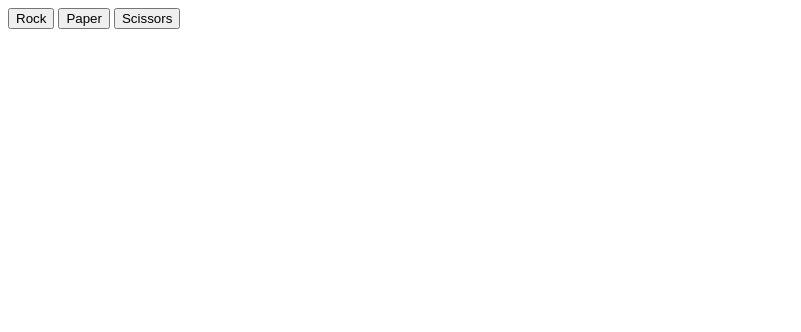
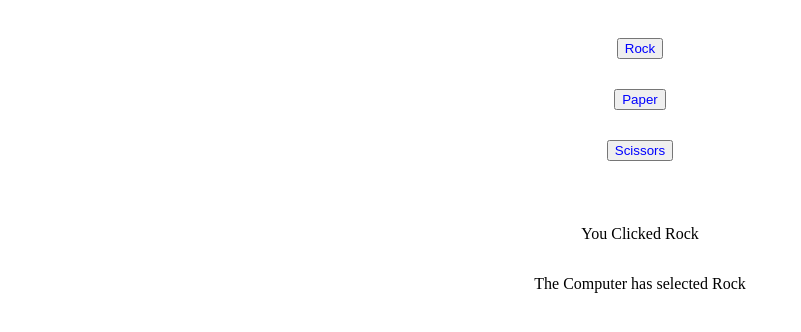
Before and after one commit to 13011brett/rock-paper-scissors, a plain HTML site: page index.html in a window 1280 px wide. Both pictures are taken after a click on the button "Rock". Shown: the whole page, without its empty margins (0-801 px from the left). Drawn offline with Linux system fonts and the light colour scheme.

Commit message:
Basic styling to make it look ok

```diff
--- a/index.html
+++ b/index.html
@@ -1,13 +1,37 @@
 <html>
     <head>
+        <style>
+            .basic{
+                display:flex;
+                flex-direction: column;
+                justify-content: space-evenly;
+                margin:auto;
+            }
+            .basic2{
+                display:flex;
+                flex-direction: column;
+                align-items: center;
 
+                margin-top:30px;
+            }
+            .flex1{
+                margin:auto;
+                margin-top: 30px;
+                color: blue;
+            }
+
+        </style>
     </head>
     <body>
-
-        <button id="rock">Rock</button>
-        <button id="paper">Paper</button>
-        <button id="scissors">Scissors</button> <br>
-        <p id="text"></p>
+        <div class="basic">
+            <button class="flex1" id="rock">Rock</button>
+            <button class="flex1" id="paper">Paper</button>
+            <button class="flex1" id="scissors">Scissors</button> <br>
+        </div>
+        <div class="basic2">
+            <p id="text"></p>
+            <p id="comp"></p>
+        </div>
         <script src="script.js">
 
         </script>
--- a/script.js
+++ b/script.js
@@ -4,20 +4,34 @@
 //     match.innerHTML = "New p Stuff?";
 // });
 
+const buttons = document.querySelectorAll('button');
+const output = document.querySelector('#text');
+const compOutput = document.querySelector('#comp');
+
 const choices = Object.keys(Object.freeze({
-    rock: 0,
-    paper: 1,
-    scissors: 2
+    Rock: 0,
+    Paper: 1,
+    Scissors: 2
 }))
 var computerChoice = '';
 
 function getComputerChoice(){
-    return computerChoice = choices[getRandomChoice()];
+    computerChoice = choices[getRandomChoice()];
+    compOutput.innerHTML = "The Computer has selected " + computerChoice;
 }
 
 function getRandomChoice(){
     return Math.floor(Math.random() * (choices.length));
 }
-console.log(getComputerChoice());
 
-const buttons = document.querySelectorAll('button');
+
+
+
+for(let i = 0; i < buttons.length; i++ ){
+    buttons[i].addEventListener("click", function(){
+        output.innerHTML = 'You Clicked ' + buttons[i].textContent;
+        getComputerChoice();
+        // compOutput.innerHTML = getComputerChoice();
+        // computerChoice = compOutput.innerHTML;
+    });
+}
```
